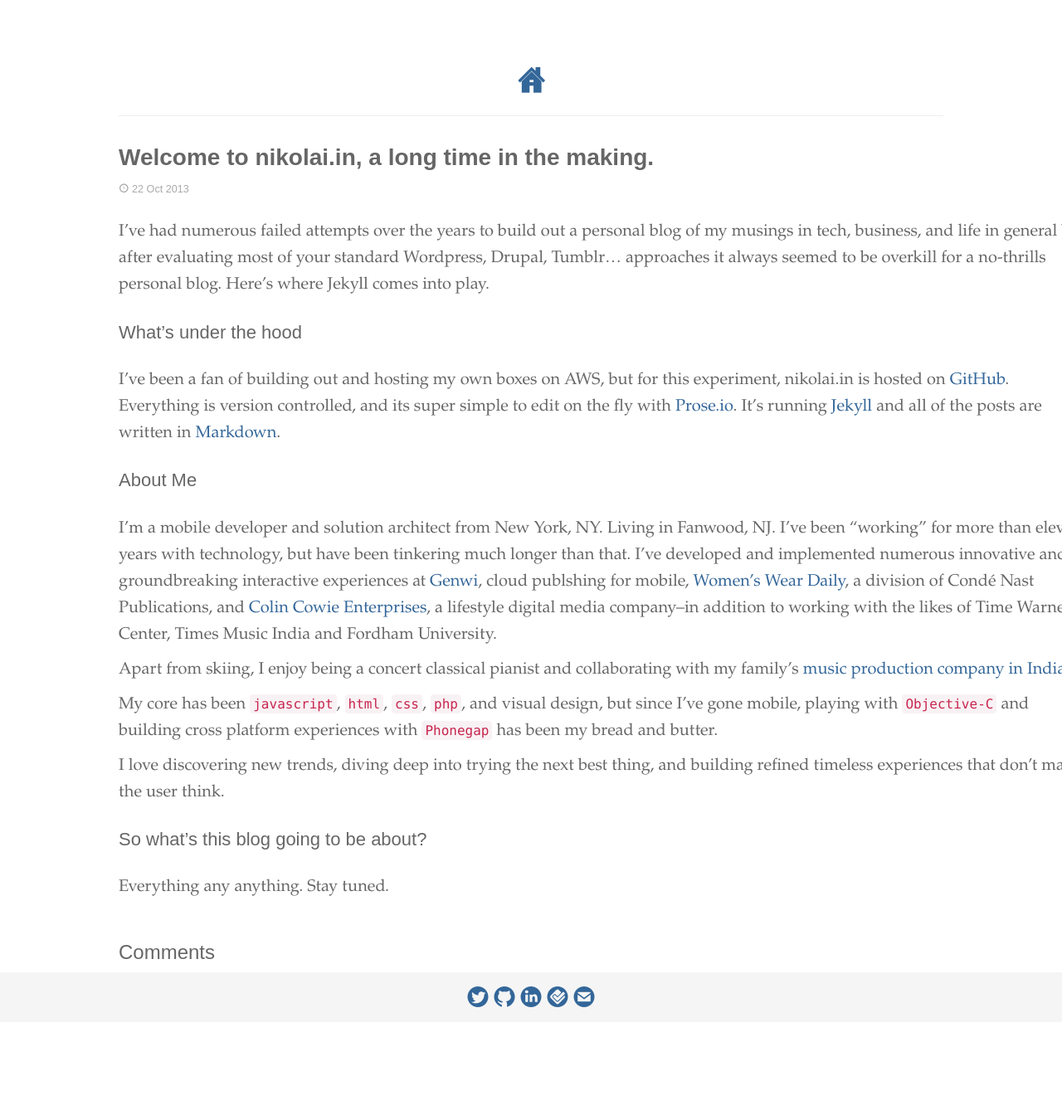
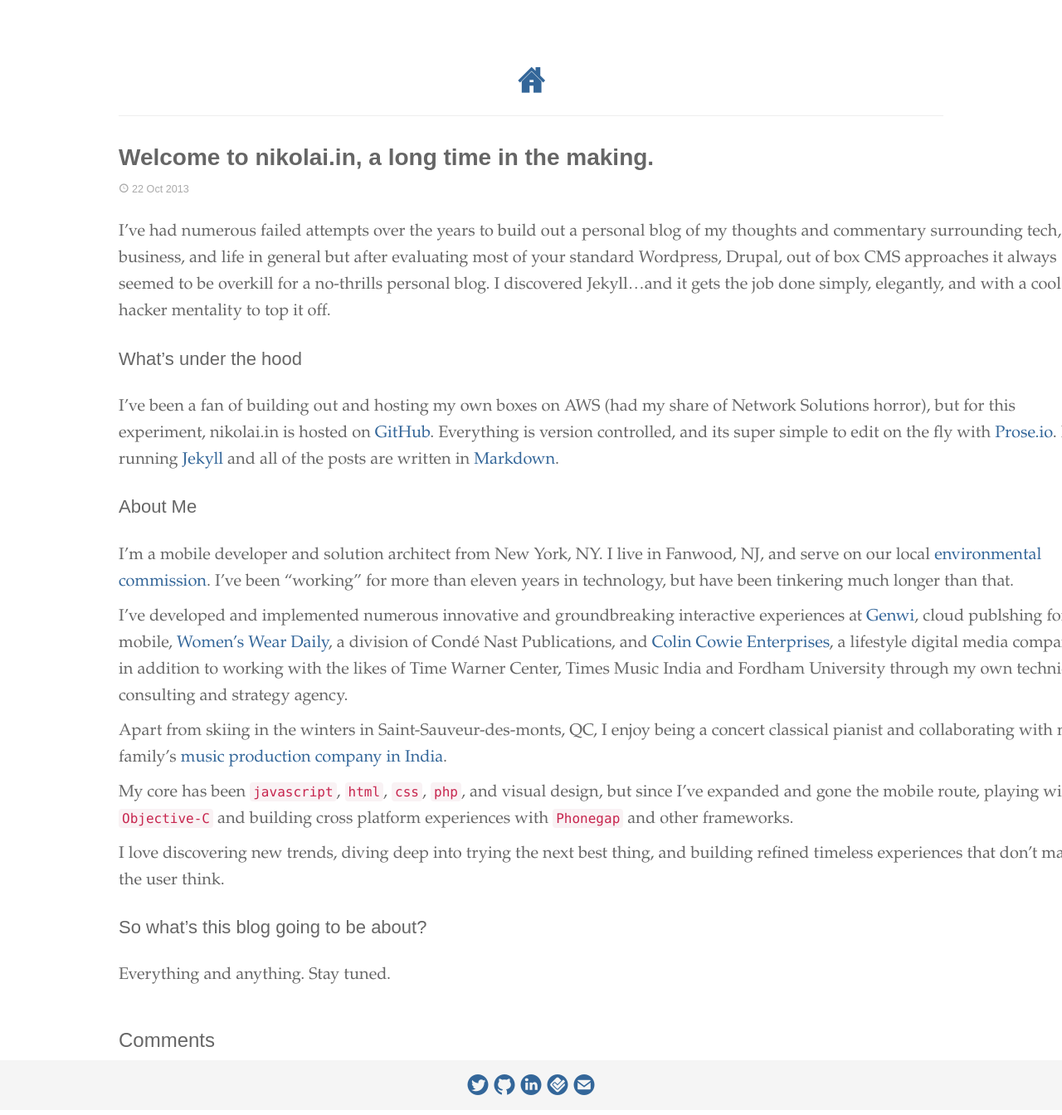
Before and after one commit to chowdhury/nikolai.in, a Jekyll site: the page built from _posts/2013-10-22-welcome-to-nikolai-in.md, in a window 1280 px wide. Shown: the whole page at 83% size. Built offline with Jekyll 4.4.1, drawn with Linux system fonts in a browser that asks for light colours; nearby versions of some CDN libraries; some web fonts are replaced; comment, search, counter and statistics services are not loaded; before the commit the page ends 1238 px from its top, so only the background shows below that.

Commit message:
Updated 2013-10-22-welcome-to-nikolai-in.md

```diff
--- a/_posts/2013-10-22-welcome-to-nikolai-in.md
+++ b/_posts/2013-10-22-welcome-to-nikolai-in.md
@@ -5,22 +5,24 @@
 category: home
 ---
 
-I've had numerous failed attempts over the years to build out a personal blog of my musings in tech, business, and life in general but after evaluating most of your standard Wordpress, Drupal, Tumblr... approaches it always seemed to be overkill for a no-thrills personal blog. Here's where Jekyll comes into play.
+I've had numerous failed attempts over the years to build out a personal blog of my thoughts and commentary surrounding tech, business, and life in general but after evaluating most of your standard Wordpress, Drupal, out of box CMS approaches it always seemed to be overkill for a no-thrills personal blog. I discovered Jekyll...and it gets the job done simply, elegantly, and with a cool hacker mentality to top it off.
 
 What's under the hood
 ---------------------
-I've been a fan of building out and hosting my own boxes on AWS, but for this experiment, nikolai.in is hosted on [GitHub](http://pages.github.com). Everything is version controlled, and its super simple to edit on the fly with [Prose.io](http://prose.io). It's running [Jekyll](https://github.com/mojombo/jekyll/) and all of the posts are written in [Markdown](http://daringfireball.net/projects/markdown/).
+I've been a fan of building out and hosting my own boxes on AWS (had my share of Network Solutions horror), but for this experiment, nikolai.in is hosted on [GitHub](http://pages.github.com). Everything is version controlled, and its super simple to edit on the fly with [Prose.io](http://prose.io). It's running [Jekyll](https://github.com/mojombo/jekyll/) and all of the posts are written in [Markdown](http://daringfireball.net/projects/markdown/).
 
 About Me
 --------
-I'm a mobile developer and solution architect from New York, NY. Living in Fanwood, NJ. I've been "working" for more than eleven years with technology, but have been tinkering much longer than that. I've developed and implemented numerous innovative and groundbreaking interactive experiences at [Genwi](http://genwi.com), cloud publshing for mobile, [Women’s Wear Daily](http://wwd.com), a division of Condé Nast Publications, and [Colin Cowie Enterprises](http://colincowieweddings.com), a lifestyle digital media company--in addition to working with the likes of Time Warner Center, Times Music India and Fordham University.
+I'm a mobile developer and solution architect from New York, NY. I live in Fanwood, NJ, and serve on our local [environmental commission](http://fanwoodec.org). I've been "working" for more than eleven years in technology, but have been tinkering much longer than that.
 
-Apart from skiing, I enjoy being a concert classical pianist and collaborating with my family’s [music production company in India](http://www.morescape.com).
+I've developed and implemented numerous innovative and groundbreaking interactive experiences at [Genwi](http://genwi.com), cloud publshing for mobile, [Women’s Wear Daily](http://wwd.com), a division of Condé Nast Publications, and [Colin Cowie Enterprises](http://colincowieweddings.com), a lifestyle digital media company--in addition to working with the likes of Time Warner Center, Times Music India and Fordham University through my own technical consulting and strategy agency.
 
-My core has been `javascript`, `html`, `css`, `php`, and visual design, but since I've gone mobile, playing with `Objective-C` and building cross platform experiences with `Phonegap` has been my bread and butter.
+Apart from skiing in the winters in Saint-Sauveur-des-monts, QC, I enjoy being a concert classical pianist and collaborating with my family’s [music production company in India](http://www.morescape.com).
+
+My core has been `javascript`, `html`, `css`, `php`, and visual design, but since I've expanded and gone the mobile route, playing with `Objective-C` and building cross platform experiences with `Phonegap` and other frameworks.
 
 I love discovering new trends, diving deep into trying the next best thing, and building refined timeless experiences that don't make the user think.
 
 So what's this blog going to be about?
 --------------------------------------
-Everything any anything. Stay tuned.
+Everything and anything. Stay tuned.
```
